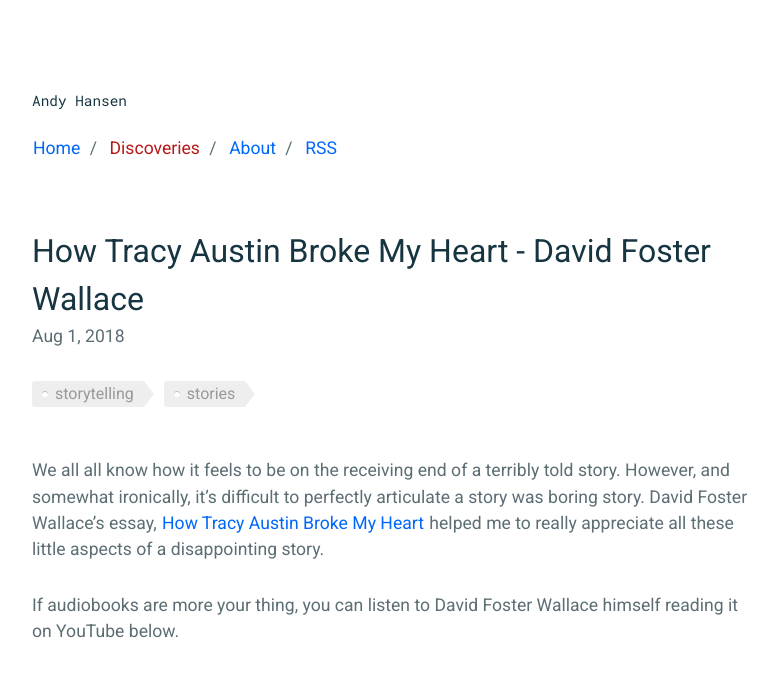
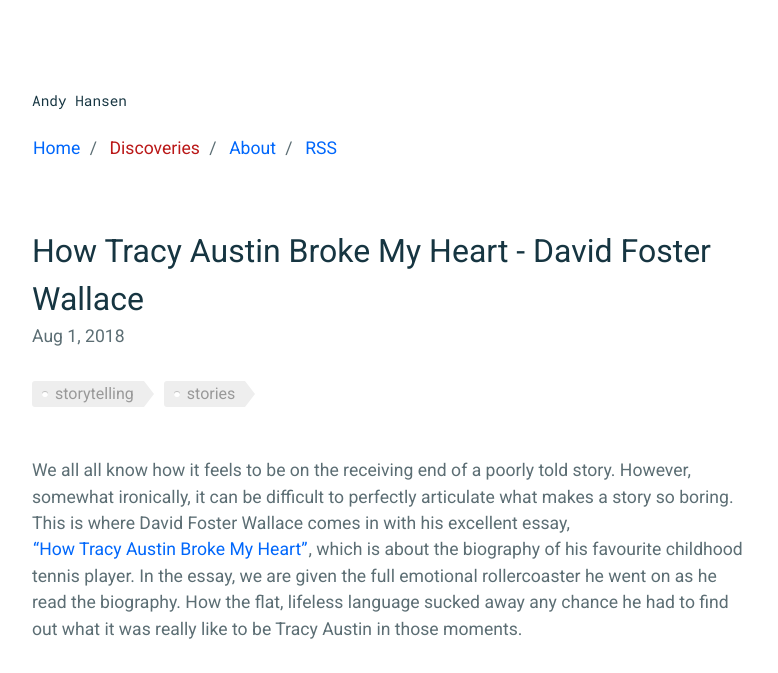
Before and after one commit to andyhansen/blog, a Jekyll site: the page built from _posts/2018-08-03-david-foster-wallce-tracy-austin.md, in a window 1280 px wide, cut to the strip 0-673 px from the top of the page. Shown: the whole strip, without its empty margins (248-1026 px from the left). Built offline with Jekyll 4.4.1, drawn with Linux system fonts in a browser that asks for light colours; comment, search, counter and statistics services are not loaded; some of the changed text lies outside the part shown.

Commit message:
A bit of rework on the first paragraph. Still so much to go.

```diff
--- a/_posts/2018-08-03-david-foster-wallce-tracy-austin.md
+++ b/_posts/2018-08-03-david-foster-wallce-tracy-austin.md
@@ -2,20 +2,24 @@
 layout: post
 type: discovery
 title: "How Tracy Austin Broke My Heart - David Foster Wallace"
-description: "David Foster Wallace got me to starting thinking about storytelling"
+description: "David Foster Wallace's ability to tell a story"
 date: 2018-08-01
 tags: storytelling stories
 comments: true
 link: https://www.scribd.com/doc/134106158/How-Tracy-Austin-Broke-My-Heart-David-Foster-Wallace
 ---
 
-We all all know how it feels to be on the receiving end of a terribly told story.
-However, and somewhat ironically, it's difficult to perfectly articulate a story was boring story.
-David Foster Wallace's essay, [How Tracy Austin Broke My Heart](https://www.scribd.com/doc/134106158/How-Tracy-Austin-Broke-My-Heart-David-Foster-Wallace) helped me to really appreciate all these little aspects of a disappointing story.
-
+We all all know how it feels to be on the receiving end of a poorly told story.
+However, somewhat ironically, it can be difficult to perfectly articulate what makes a story so boring.
+This is where David Foster Wallace comes in with his excellent essay, ["How Tracy Austin Broke My Heart"](https://www.scribd.com/doc/134106158/How-Tracy-Austin-Broke-My-Heart-David-Foster-Wallace), which is about the biography of his favourite childhood tennis player.
+In the essay, we are given the full emotional rollercoaster he went on as he read the biography.
+How the flat, lifeless language sucked away any chance he had to find out what it was really like to be Tracy Austin in those moments.
 
 If audiobooks are more your thing, you can listen to David Foster Wallace himself reading it on YouTube below.
 
 <div class="youtube-wrapper">
   <iframe src="https://www.youtube-nocookie.com/embed/U7BYK0hZibk" frameborder="0" allow="encrypted-media" allowfullscreen></iframe>
 </div>
+
+David Foster Wallace has an uncanny ability create an interesting narrative out of anything.
+One example is his essay on [the grammar battle between dictionaries (pdf)](https://harpers.org/wp-content/uploads/HarpersMagazine-2001-04-0070913.pdf).
```
